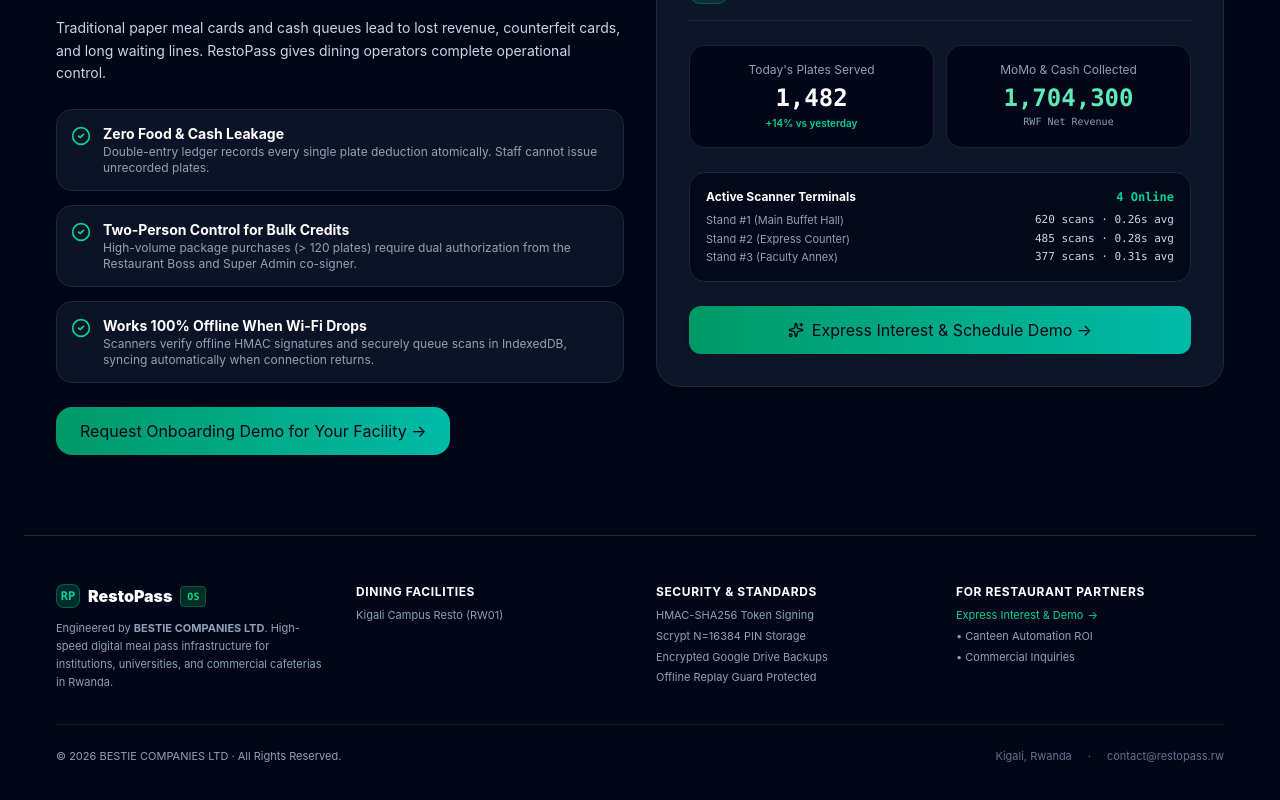
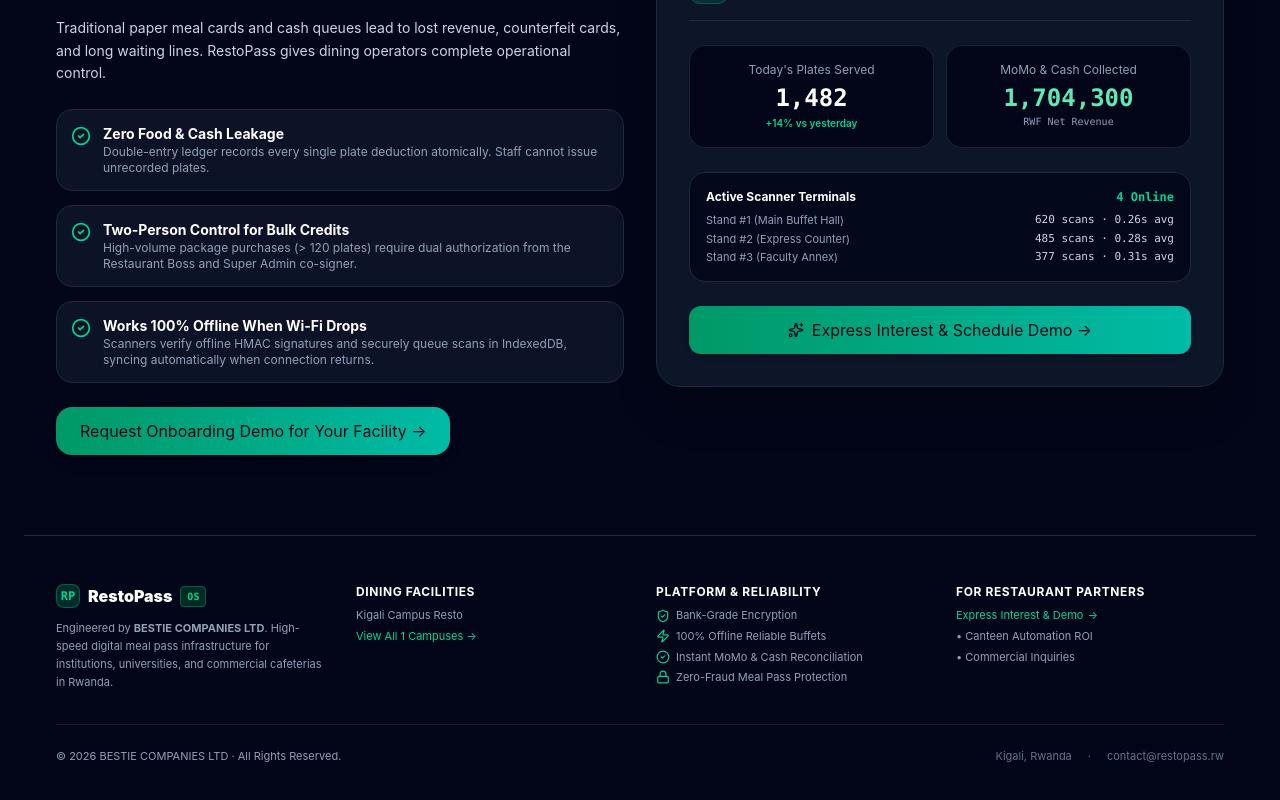
Before and after one commit to ephremdushime/restourant, a React (Vite) app: page / in a window 1280 px wide. Shown: the part 2829-3629 px from the top of the page. Built offline with nearby package versions, Linux system fonts and the light colour scheme.

Commit message:
style(landing): purge raw crypto jargon from footer and how-it-works, remove unauthenticated portals dropdown, and enforce commercial trust badges

```diff
--- a/src/components/auth/RestaurantBossAuthView.tsx
+++ b/src/components/auth/RestaurantBossAuthView.tsx
@@ -281,7 +281,7 @@ export const RestaurantBossAuthView: React.FC<RestaurantBossAuthViewProps> = ({
             <div className="pt-3 border-t border-slate-800/80 flex items-center justify-between text-[11px] text-slate-400">
               <span className="flex items-center gap-1.5">
                 <ShieldCheck className="w-3.5 h-3.5 text-emerald-400" />
-                <span>Scrypt N=16384 Salted Verification</span>
+                <span>Hardware-Secured Credential Storage</span>
               </span>
 
               {isDemoMode && (
--- a/src/components/auth/SuperAdminAuthView.tsx
+++ b/src/components/auth/SuperAdminAuthView.tsx
@@ -177,7 +177,7 @@ export const SuperAdminAuthView: React.FC<SuperAdminAuthViewProps> = ({
           <div className="pt-2 border-t border-slate-800 flex items-center justify-between text-[11px] text-slate-400">
             <span className="flex items-center gap-1.5">
               <Terminal className="w-3.5 h-3.5 text-emerald-400" />
-              <span>Versioned HMAC Session Binding</span>
+              <span>Cryptographically Signed Session Security</span>
             </span>
 
             {isDemoMode && (
--- a/src/components/common/Header.tsx
+++ b/src/components/common/Header.tsx
@@ -27,7 +27,7 @@ import {
   LogOut,
   User,
   Sparkles,
-  LayoutGrid,
+  ArrowLeft,
 } from 'lucide-react';
 
 interface HeaderProps {
@@ -534,62 +534,17 @@ export const Header: React.FC<HeaderProps> = ({
               </div>
             </>
           ) : (
-            <>
-              <div className="h-6 w-px bg-slate-800 hidden sm:block" />
-              <div className="relative" ref={profileRef}>
-                <button
-                  type="button"
-                  onClick={() => setIsProfileDropdownOpen((prev) => !prev)}
-                  className="flex items-center gap-1.5 px-3 py-1.5 rounded-xl bg-slate-900/90 hover:bg-slate-800 border border-slate-800 hover:border-slate-700 text-xs text-slate-300 font-semibold cursor-pointer transition-colors shadow-inner"
-                  title="Choose RestoPass Portal"
-                >
-                  <LayoutGrid className="w-3.5 h-3.5 text-emerald-400" />
-                  <span className="hidden sm:inline">Portals</span>
-                  <ChevronDown className={`w-3.5 h-3.5 text-slate-400 transition-transform ${isProfileDropdownOpen ? 'rotate-180' : ''}`} />
-                </button>
-
-                {isProfileDropdownOpen && (
-                  <div className="absolute right-0 mt-2 w-64 rounded-2xl bg-slate-900/95 backdrop-blur-xl border border-slate-800 shadow-2xl p-2 z-50 animate-in fade-in zoom-in-95 duration-100">
-                    <div className="px-3 py-2 text-[10px] font-bold uppercase tracking-wider text-slate-400 border-b border-slate-800/80 mb-1">
-                      Choose RestoPass Portal
-                    </div>
-                    {[
-                      { role: 'customer' as UserRole, label: 'Customer Dining Pass', icon: Smartphone, desc: 'Balance & QR Pass', url: '/#/customer' },
-                      { role: 'stand_staff' as UserRole, label: 'Scanner Station POS', icon: QrCode, desc: 'Buffet & Reception', url: '/#/scanner' },
-                      { role: 'restaurant_admin' as UserRole, label: 'Restaurant Boss Admin', icon: Server, desc: 'Management & Staff', url: '/#/boss' },
-                      { role: 'super_admin' as UserRole, label: 'Super Admin Console', icon: ShieldCheck, desc: 'Platform Licenses', url: '/#/superadmin' },
-                    ].map((item) => {
-                      const isSelected = currentRole === item.role;
-                      const ItemIcon = item.icon;
-                      return (
-                        <button
-                          key={item.role}
-                          type="button"
-                          onClick={() => {
-                            onRoleChange(item.role);
-                            setIsProfileDropdownOpen(false);
-                          }}
-                          className={`w-full text-left p-2 rounded-xl text-xs flex items-center justify-between transition-colors cursor-pointer ${
-                            isSelected
-                              ? 'bg-emerald-600/20 text-emerald-300 font-bold border border-emerald-500/30'
-                              : 'text-slate-300 hover:text-white hover:bg-slate-800'
-                          }`}
-                        >
-                          <div className="flex items-center gap-2.5">
-                            <ItemIcon className="w-4 h-4 text-emerald-400 shrink-0" />
-                            <div>
-                              <div>{item.label}</div>
-                              <div className="text-[10px] text-slate-400 font-normal">{item.desc}</div>
-                            </div>
-                          </div>
-                          <span className="text-[9px] font-mono text-slate-500">{item.url}</span>
-                        </button>
-                      );
-                    })}
-                  </div>
-                )}
-              </div>
-            </>
+            onNavigateHome && (
+              <button
+                type="button"
+                onClick={onNavigateHome}
+                className="flex items-center gap-1.5 px-3 py-1.5 rounded-xl bg-slate-900/90 hover:bg-slate-800 border border-slate-800 hover:border-slate-700 text-xs text-slate-300 font-semibold cursor-pointer transition-colors shadow-inner"
+                title="Return to Public Home"
+              >
+                <ArrowLeft className="w-3.5 h-3.5 text-emerald-400" />
+                <span className="hidden sm:inline">Landing Page</span>
+              </button>
+            )
           )}
         </div>
       </div>
--- a/src/components/landing/LandingPageView.tsx
+++ b/src/components/landing/LandingPageView.tsx
@@ -287,7 +287,7 @@ export const LandingPageView: React.FC<LandingPageViewProps> = ({
                 Reception gives you a single-use 6-digit code. Enter it at sign in to establish your confidential 6-digit PIN. No SMS fees or SIM-swap risks.
               </p>
               <div className="text-[10px] font-mono text-cyan-300 font-semibold bg-slate-950 p-2 rounded-xl border border-slate-800">
-                Scrypt N=16384 Encryption
+                Bank-Grade PIN Protection
               </div>
             </div>
 
@@ -301,7 +301,7 @@ export const LandingPageView: React.FC<LandingPageViewProps> = ({
                 Show your optical QR pass on your phone screen or tap your physical printed PVC badge at the buffet scanner. Eat without waiting in lines.
               </p>
               <div className="text-[10px] font-mono text-emerald-300 font-semibold bg-slate-950 p-2 rounded-xl border border-slate-800">
-                HMAC-SHA256 Token Verifier
+                Sub-0.3s Optical Verification
               </div>
             </div>
           </div>
@@ -448,27 +448,51 @@ export const LandingPageView: React.FC<LandingPageViewProps> = ({
           <div className="space-y-2">
             <div className="font-bold text-white text-xs uppercase tracking-wider">Dining Facilities</div>
             <ul className="space-y-1.5 text-[11px]">
-              {restaurants.map((r) => (
+              {restaurants.slice(0, 4).map((r) => (
                 <li key={r.code}>
                   <button
                     type="button"
                     onClick={() => onSelectRegister(r.code)}
-                    className="hover:text-emerald-300 transition-colors cursor-pointer text-left"
+                    className="hover:text-emerald-300 transition-colors cursor-pointer text-left truncate max-w-[200px]"
                   >
-                    {r.name} ({r.code})
+                    {r.name}
                   </button>
                 </li>
               ))}
+              <li>
+                <button
+                  type="button"
+                  onClick={() => {
+                    const el = document.getElementById('directory');
+                    if (el) el.scrollIntoView({ behavior: 'smooth' });
+                  }}
+                  className="text-emerald-400 hover:text-emerald-300 font-bold cursor-pointer"
+                >
+                  View All {restaurants.length} Campuses &rarr;
+                </button>
+              </li>
             </ul>
           </div>
 
           <div className="space-y-2">
-            <div className="font-bold text-white text-xs uppercase tracking-wider">Security &amp; Standards</div>
-            <ul className="space-y-1.5 text-[11px]">
-              <li>HMAC-SHA256 Token Signing</li>
-              <li>Scrypt N=16384 PIN Storage</li>
-              <li>Encrypted Google Drive Backups</li>
-              <li>Offline Replay Guard Protected</li>
+            <div className="font-bold text-white text-xs uppercase tracking-wider">Platform &amp; Reliability</div>
+            <ul className="space-y-1.5 text-[11px] text-slate-400">
+              <li className="flex items-center gap-1.5">
+                <ShieldCheck className="w-3.5 h-3.5 text-emerald-400 shrink-0" />
+                <span>Bank-Grade Encryption</span>
+              </li>
+              <li className="flex items-center gap-1.5">
+                <Zap className="w-3.5 h-3.5 text-emerald-400 shrink-0" />
+                <span>100% Offline Reliable Buffets</span>
+              </li>
+              <li className="flex items-center gap-1.5">
+                <CheckCircle2 className="w-3.5 h-3.5 text-emerald-400 shrink-0" />
+                <span>Instant MoMo &amp; Cash Reconciliation</span>
+              </li>
+              <li className="flex items-center gap-1.5">
+                <Lock className="w-3.5 h-3.5 text-emerald-400 shrink-0" />
+                <span>Zero-Fraud Meal Pass Protection</span>
+              </li>
             </ul>
           </div>
 
```
